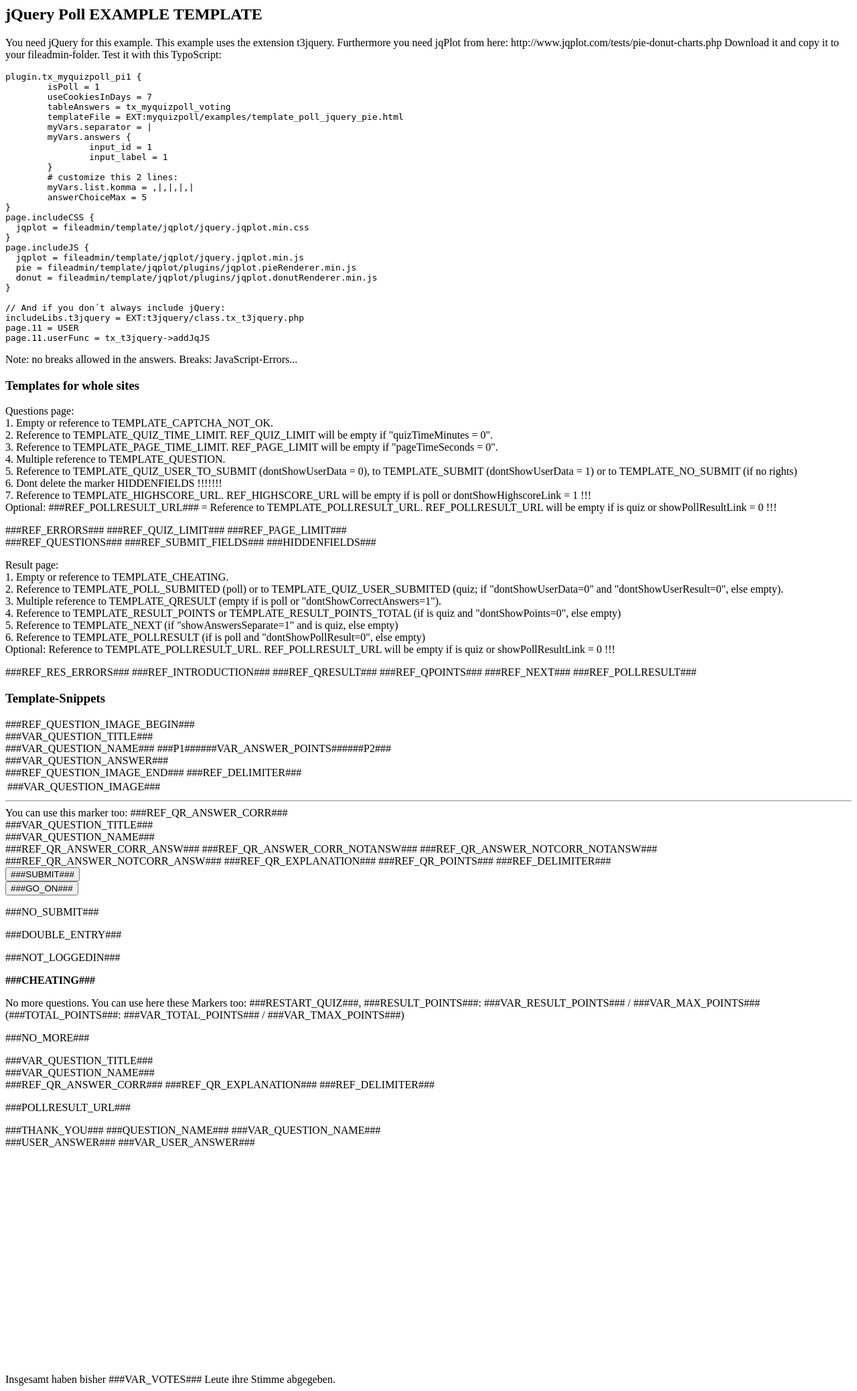
After one commit to Bolius/myquizpoll, a PHP site: page /examples/template_poll_jquery_pie.html in a window 1280 px wide. The commit adds this page. Shown: the whole page at 67% size. Run offline with PHP 8.4, Linux system fonts and the light colour scheme; a map, chart or similar area stays blank.

Commit message:
Version 2.0.8 mit neuem Umfrage-Beispiel.
git-svn-id: https://svn.typo3.org/TYPO3v4/Extensions/myquizpoll/trunk@70960 735d13b6-9817-0410-8766-e36946ffe9aa

```diff
--- /dev/null
+++ b/examples/template_poll_jquery_pie.html
@@ -0,0 +1,229 @@
+<html>
+<head>
+	<title>jQuery Poll example template</title>
+</head>
+<body>
+<h2>jQuery Poll EXAMPLE TEMPLATE</h2>
+<p>You need jQuery for this example. This example uses the extension t3jquery.
+Furthermore you need jqPlot from here:
+http://www.jqplot.com/tests/pie-donut-charts.php
+Download it and copy it to your fileadmin-folder.
+Test it with this TypoScript:</p>
+<pre>
+plugin.tx_myquizpoll_pi1 {
+	isPoll = 1
+	useCookiesInDays = 7
+	tableAnswers = tx_myquizpoll_voting
+	templateFile = EXT:myquizpoll/examples/template_poll_jquery_pie.html
+	myVars.separator = |
+	myVars.answers {
+		input_id = 1
+		input_label = 1
+	}
+	# customize this 2 lines:
+	myVars.list.komma = ,|,|,|,|
+	answerChoiceMax = 5
+}
+page.includeCSS {
+  jqplot = fileadmin/template/jqplot/jquery.jqplot.min.css
+}
+page.includeJS {
+  jqplot = fileadmin/template/jqplot/jquery.jqplot.min.js
+  pie = fileadmin/template/jqplot/plugins/jqplot.pieRenderer.min.js
+  donut = fileadmin/template/jqplot/plugins/jqplot.donutRenderer.min.js
+}
+
+// And if you don´t always include jQuery:
+includeLibs.t3jquery = EXT:t3jquery/class.tx_t3jquery.php
+page.11 = USER
+page.11.userFunc = tx_t3jquery->addJqJS
+</pre>
+<p>Note: no breaks allowed in the answers. Breaks: JavaScript-Errors...</p>
+
+<h3>Templates for whole sites</h3>
+
+<p>Questions page:<br/>
+1. Empty or reference to TEMPLATE_CAPTCHA_NOT_OK.<br/>
+2. Reference to TEMPLATE_QUIZ_TIME_LIMIT. REF_QUIZ_LIMIT will be empty if "quizTimeMinutes = 0".<br/>
+3. Reference to TEMPLATE_PAGE_TIME_LIMIT. REF_PAGE_LIMIT will be empty if "pageTimeSeconds = 0".<br/>
+4. Multiple reference to TEMPLATE_QUESTION.<br/>
+5. Reference to TEMPLATE_QUIZ_USER_TO_SUBMIT (dontShowUserData = 0), to TEMPLATE_SUBMIT (dontShowUserData = 1) or to TEMPLATE_NO_SUBMIT (if no rights)<br/>
+6. Dont delete the marker HIDDENFIELDS !!!!!!!<br/>
+7. Reference to TEMPLATE_HIGHSCORE_URL. REF_HIGHSCORE_URL will be empty if is poll or dontShowHighscoreLink = 1 !!!<br/>
+Optional: ###REF_POLLRESULT_URL### = Reference to TEMPLATE_POLLRESULT_URL. REF_POLLRESULT_URL will be empty if is quiz or showPollResultLink = 0 !!!<br/>
+</p>
+<!-- ###TEMPLATE_QUESTION_PAGE#### begin of "template for question(s)" -->
+###REF_ERRORS###
+###REF_QUIZ_LIMIT###
+###REF_PAGE_LIMIT###
+<form action="###FORM_URL###" method="post" name="myquiz">
+###REF_QUESTIONS###
+###REF_SUBMIT_FIELDS###
+###HIDDENFIELDS###
+</form>
+<!-- ###TEMPLATE_QUESTION_PAGE#### end -->
+
+<p>Result page:<br/>
+1. Empty or reference to TEMPLATE_CHEATING.<br/>
+2. Reference to TEMPLATE_POLL_SUBMITED (poll) or to TEMPLATE_QUIZ_USER_SUBMITED (quiz; if "dontShowUserData=0" and "dontShowUserResult=0", else empty).<br/>
+3. Multiple reference to TEMPLATE_QRESULT (empty if is poll or "dontShowCorrectAnswers=1").<br/>
+4. Reference to TEMPLATE_RESULT_POINTS or TEMPLATE_RESULT_POINTS_TOTAL (if is quiz and "dontShowPoints=0", else empty)<br/>
+5. Reference to TEMPLATE_NEXT (if "showAnswersSeparate=1" and is quiz, else empty)<br/>
+6. Reference to TEMPLATE_POLLRESULT (if is poll and "dontShowPollResult=0", else empty)<br/>
+Optional: Reference to TEMPLATE_POLLRESULT_URL. REF_POLLRESULT_URL will be empty if is quiz or showPollResultLink = 0 !!!<br/>
+</p>
+<!-- ###TEMPLATE_RESULT_PAGE#### begin of "template for result of question(s)" -->
+###REF_RES_ERRORS###
+###REF_INTRODUCTION###
+###REF_QRESULT###
+###REF_QPOINTS###
+###REF_NEXT###
+###REF_POLLRESULT###
+<!-- ###TEMPLATE_RESULT_PAGE#### end -->
+
+
+<h3>Template-Snippets</h3>
+
+<!-- ###TEMPLATE_QUESTION### begin of "a question" -->
+###REF_QUESTION_IMAGE_BEGIN###
+<div class="###PREFIX###-title">###VAR_QUESTION_TITLE###</div>
+<div class="###PREFIX###-question">###VAR_QUESTION_NAME### ###P1######VAR_ANSWER_POINTS######P2###</div>
+<!-- ###TEMPLATE_QUESTION_ANSWER### begin of "an answer" -->
+<div class="###PREFIX###-answer">###VAR_QUESTION_ANSWER###</div>
+<!-- ###TEMPLATE_QUESTION_ANSWER### end -->
+###REF_QUESTION_IMAGE_END###
+###REF_DELIMITER###
+<!-- ###TEMPLATE_QUESTION### end -->
+
+<!-- ###TEMPLATE_QUESTION_IMAGE_BEGIN### begin of "a question with an image" -->
+<table><tr><td>
+###VAR_QUESTION_IMAGE###
+</td><td width="7">&nbsp;</td><td>
+<!-- ###TEMPLATE_QUESTION_IMAGE_BEGIN### end -->
+
+<!-- ###TEMPLATE_QUESTION_IMAGE_END### begin of "end of a question with an image" -->
+</td></tr></table>
+<!-- ###TEMPLATE_QUESTION_IMAGE_END### end -->
+
+<!-- ###TEMPLATE_DELIMITER### begin of "an delimiter" (optional)  -->
+<hr />
+<!-- ###TEMPLATE_DELIMITER### end -->
+
+
+You can use this marker too: ###REF_QR_ANSWER_CORR###
+<!-- ###TEMPLATE_QRESULT### begin of "a question on the result site" -->
+<div class="###PREFIX###-title">###VAR_QUESTION_TITLE###</div>
+<div class="###PREFIX###-question">###VAR_QUESTION_NAME###</div>
+###REF_QR_ANSWER_CORR_ANSW###
+###REF_QR_ANSWER_CORR_NOTANSW###
+###REF_QR_ANSWER_NOTCORR_NOTANSW###
+###REF_QR_ANSWER_NOTCORR_ANSW###
+###REF_QR_EXPLANATION###
+###REF_QR_POINTS###
+###REF_DELIMITER###
+<!-- ###TEMPLATE_QRESULT### end -->
+
+
+
+<!-- ###TEMPLATE_SUBMIT### begin -->
+<br />
+<input type="submit" value="###SUBMIT###" class="###PREFIX###-submit" />
+<!-- ###TEMPLATE_SUBMIT### end -->
+
+
+<!-- ###TEMPLATE_NEXT### begin of "next button, when answers and questions are separated" since v.0.1.7 -->
+<br/>
+<form action="###FORM_URL###" method="post" name="myquiz">
+<input type="submit" value="###GO_ON###" class="###PREFIX###-submit" />
+<input type="hidden" name="###PREFIX###[qtuid]" value="###QTUID###" />
+<input type="hidden" name="###PREFIX###[cmd]" value="next" />
+<input type="hidden" name="no_cache" value="1" />
+</form>
+<!-- ###TEMPLATE_NEXT### end -->
+
+
+<!-- ###TEMPLATE_NO_SUBMIT### begin -->
+<p class="###PREFIX###-label">###NO_SUBMIT###</p>
+<!-- ###TEMPLATE_NO_SUBMIT### end -->
+
+
+<!-- ###TEMPLATE_QUIZ_DOUBLE_ENTRY### begin of "double entry check based on IP-address" -->
+<p class="###PREFIX###-label">###DOUBLE_ENTRY###</p>
+<!-- ###TEMPLATE_QUIZ_DOUBLE_ENTRY### end -->
+
+
+<!-- ###TEMPLATE_NOT_LOGGEDIN### begin -->
+<p class="###PREFIX###-label">###NOT_LOGGEDIN###</p>
+<!-- ###TEMPLATE_NOT_LOGGEDIN### end -->
+
+
+<!-- ###TEMPLATE_CHEATING### begin -->
+<p class="###PREFIX###-label"><strong>###CHEATING###</strong></p>
+<!-- ###TEMPLATE_CHEATING### end -->
+
+
+<!-- ###TEMPLATE_QUIZ_TIME_LIMIT### begin of "time limitation of the wohle quiz" since v.0.2.0 -->
+<!-- ###TEMPLATE_QUIZ_TIME_LIMIT### end -->
+
+
+<!-- ###TEMPLATE_PAGE_TIME_LIMIT### begin of "time limitation of one quiz page" since v.0.2.0 -->
+<!-- ###TEMPLATE_PAGE_TIME_LIMIT### end -->
+
+
+No more questions. You can use here these Markers too: ###RESTART_QUIZ###,
+###RESULT_POINTS###: ###VAR_RESULT_POINTS### / ###VAR_MAX_POINTS### (###TOTAL_POINTS###: ###VAR_TOTAL_POINTS### / ###VAR_TMAX_POINTS###)
+<!-- ###TEMPLATE_NO_MORE### begin of "final template after solving all questions of an quiz: no more questions left" -->
+<p class="###PREFIX###-label">###NO_MORE### <!-- ###CORRECT_ANSWERS###: --></p>
+<!-- ###QUIZ_ANSWERS### begin -->
+ <div class="###PREFIX###-title">###VAR_QUESTION_TITLE###</div>
+ <div class="###PREFIX###-question">###VAR_QUESTION_NAME###</div>
+ ###REF_QR_ANSWER_CORR###
+ ###REF_QR_EXPLANATION###
+ ###REF_DELIMITER###
+<!-- ###QUIZ_ANSWERS### end -->
+<!-- ###TEMPLATE_NO_MORE### end -->
+
+
+<!-- ###TEMPLATE_POLLRESULT_URL### begin -->
+<p class="###PREFIX###-label">###POLLRESULT_URL###</p>
+<!-- ###TEMPLATE_POLLRESULT_URL### end -->
+
+
+<!-- ###TEMPLATE_POLL_SUBMITED### begin -->
+<p class="###PREFIX###-label">###THANK_YOU### ###QUESTION_NAME### ###VAR_QUESTION_NAME###<br />
+###USER_ANSWER### ###VAR_USER_ANSWER###</p>
+<!-- ###TEMPLATE_POLL_SUBMITED### end -->
+
+
+<!-- ###TEMPLATE_POLLRESULT### begin of "poll result list" -->
+<div id="chart1" style="width:500px;height:300px;">&nbsp;</div>
+
+<script type="text/javascript">
+$(document).ready(function(){
+var data = [
+<!-- ###TEMPLATE_POLLRESULT_ENTRY### begin -->['###VAR_ANSWER### (###VAR_HITS###)', ###VAR_HITS###]###MY_KOMMA### <!-- ###TEMPLATE_POLLRESULT_ENTRY### end -->
+];
+var plot1 = jQuery.jqplot ('chart1', [data],
+  {
+    seriesDefaults: {
+      // Make this a pie chart.
+      renderer: jQuery.jqplot.PieRenderer,
+      rendererOptions: {
+        // Put data labels on the pie slices.
+        // By default, labels show the percentage of the slice.
+        showDataLabels: true
+      }
+    },
+    legend: { show:true, location: 'e' }
+  }
+);
+});
+</script>
+
+<div class="###PREFIX###-question" style="clear:both;margin-top:10px;padding-top:10px;">
+	Insgesamt haben bisher ###VAR_VOTES### Leute ihre Stimme abgegeben.
+</div>
+<!-- ###TEMPLATE_POLLRESULT### end -->
+
+</body>
+</html>
--- a/ext_emconf.php
+++ b/ext_emconf.php
@@ -15,7 +15,7 @@ $EM_CONF[$_EXTKEY] = array(
 	'description' => 'An advanced quiz with a lot of features (e.g. highscore list, multi-page, multi-lingual, jokers) which can be used as a quiz, questionnaire, survey, poll, rating or psychological test',
 	'category' => 'plugin',
 	'shy' => 0,
-	'version' => '2.0.7',
+	'version' => '2.0.8',
 	'dependencies' => '',
 	'conflicts' => '',
 	'priority' => '',
--- a/pi1/class.tx_myquizpoll_helper.php
+++ b/pi1/class.tx_myquizpoll_helper.php
@@ -2,7 +2,7 @@
 /***************************************************************
 *  Copyright notice
 *
-*  (c) 2011 Kurt Gusbeth <info@myquizandpoll.de>
+*  (c) 2013 Kurt Gusbeth <info@myquizandpoll.de>
 *  All rights reserved
 *
 *  This script is part of the TYPO3 project. The TYPO3 project is
@@ -515,7 +515,7 @@ class tx_myquizpoll_helper {
 		if (is_array($this->settings['myVars.']['questions.'])) {
 			foreach ($this->settings['myVars.']['questions.'] as $key => $value) {
 				if ($value) {
-					$myQArray = explode(',', $value);
+					$myQArray = explode($this->settings['myVars.']['separator'], $value);
 					$myKey = ($nr-1)%count($myQArray);
 					$result["###MY_".strtoupper($key)."###"] = $myQArray[$myKey];
 					//if ($this->writeDevLog) t3lib_div::devLog("MY question: $key=".$myQArray[$myKey]." ($value)", 'myquizpoll', 0);
@@ -537,7 +537,7 @@ class tx_myquizpoll_helper {
 		if (is_array($this->settings['myVars.']['answers.']) && ($qtype != 2 || $nr == 1)) {
 			foreach($this->settings['myVars.']['answers.'] as $key => $value) {
 				if ($value) {
-					$myAArray = explode(',', $value);
+					$myAArray = explode($this->settings['myVars.']['separator'], $value);
 					$myKey = ($nr-1)%count($myAArray);
 					$result["###MY_".strtoupper($key)."###"] = $myAArray[$myKey];
 					//if ($this->writeDevLog) t3lib_div::devLog("MY answer: $key=".$myAArray[$myKey]." ($value)", 'myquizpoll', 0);
--- a/static/defaultsettings/setup.txt
+++ b/static/defaultsettings/setup.txt
@@ -200,6 +200,7 @@ plugin.tx_myquizpoll_pi1 {
 
 	# Your own variables for all kind of lists. See manual. This are examples.
 	myVars {
+		separator = ,
 		questions.eo_align = -right,-left
 		answers.input_id = 0
 		answers.input_label = 0
```
Also changed, not shown: pi1/class.tx_myquizpoll_pi1.php (+9 -23 lines), pi1/static/setup.txt (+9 -39 lines), 1 other file.
